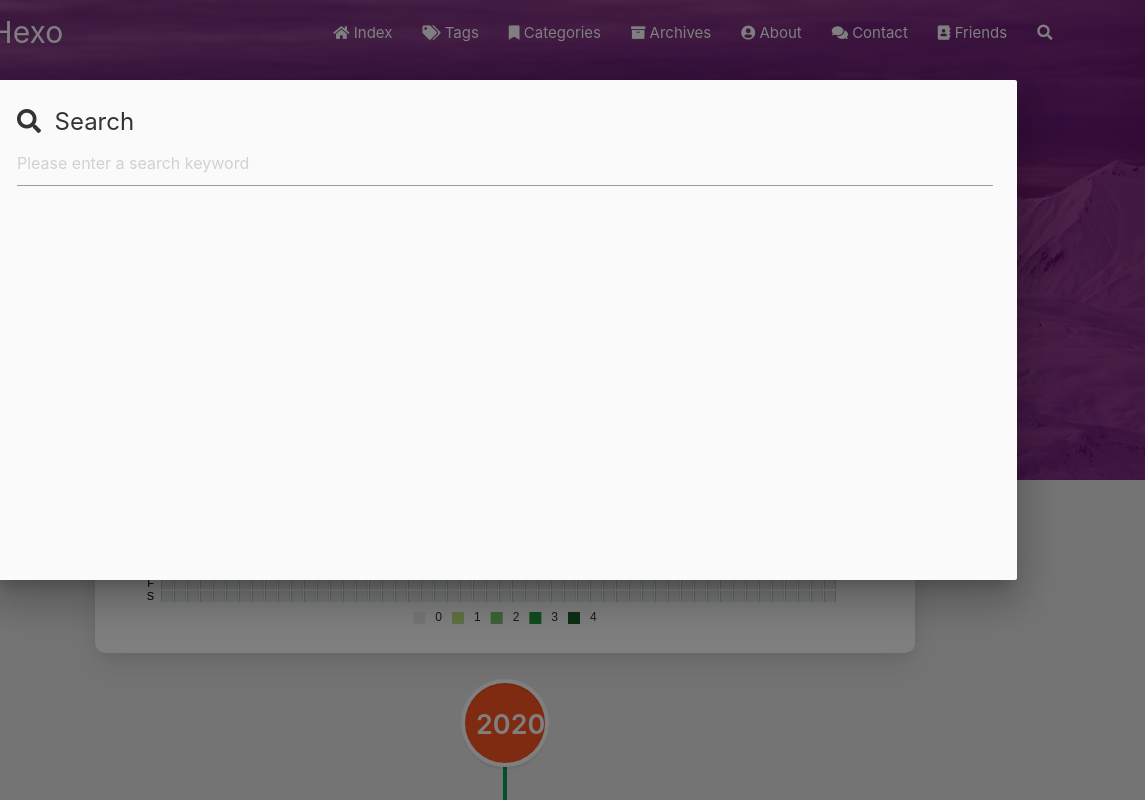
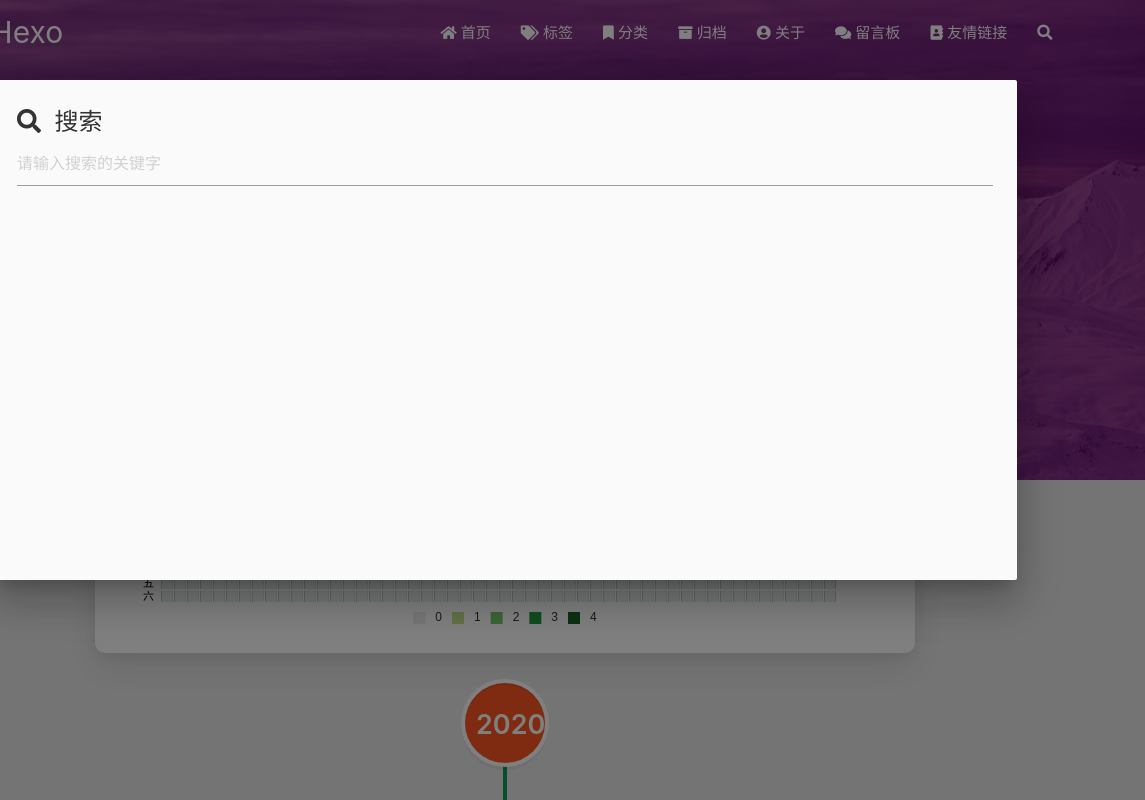
Before and after one commit to xiong0610/xiong0610.github.io, a plain HTML site: page archives/index.html in a window 1280 px wide. Both pictures are taken after a click on the link 1179 px from the left and 32 px from the top of the page. Shown: the top 800 px of the page, 135-1280 px from the left. Drawn offline with nearby package versions, Linux system fonts and the light colour scheme; some packages are replaced by stand-ins of ours; no server answers; a script that the page names is missing.

Commit message:
Site updated: 2020-08-06 12:35:34

```diff
--- a/archives/index.html
+++ b/archives/index.html
@@ -1,10 +1,10 @@
 <!DOCTYPE HTML>
-<html lang="en">
+<html lang="zh-CN">
 
 
 <head>
     <meta charset="utf-8">
-    <meta name="keywords" content="Archives, Hexo">
+    <meta name="keywords" content="归档, Hexo">
     <meta name="description" content="">
     <meta http-equiv="X-UA-Compatible" content="IE=edge">
     <meta name="viewport" content="width=device-width, initial-scale=1.0, user-scalable=no">
@@ -16,7 +16,7 @@
     <!-- Global site tag (gtag.js) - Google Analytics -->
 
 
-    <title>Archives | Hexo</title>
+    <title>归档 | Hexo</title>
     <link rel="icon" type="image/png" href="/favicon.png">
 
     <link rel="stylesheet" type="text/css" href="/libs/awesome/css/all.css">
@@ -55,7 +55,7 @@
 
       <i class="fas fa-home" style="zoom: 0.6;"></i>
 
-      <span>Index</span>
+      <span>首页</span>
     </a>
 
   </li>
@@ -66,7 +66,7 @@
 
       <i class="fas fa-tags" style="zoom: 0.6;"></i>
 
-      <span>Tags</span>
+      <span>标签</span>
     </a>
 
   </li>
@@ -77,7 +77,7 @@
 
       <i class="fas fa-bookmark" style="zoom: 0.6;"></i>
 
-      <span>Categories</span>
+      <span>分类</span>
     </a>
 
   </li>
@@ -88,7 +88,7 @@
 
       <i class="fas fa-archive" style="zoom: 0.6;"></i>
 
-      <span>Archives</span>
+      <span>归档</span>
     </a>
 
   </li>
@@ -99,7 +99,7 @@
 
       <i class="fas fa-user-circle" style="zoom: 0.6;"></i>
 
-      <span>About</span>
+      <span>关于</span>
     </a>
 
   </li>
@@ -110,7 +110,7 @@
 
       <i class="fas fa-comments" style="zoom: 0.6;"></i>
 
-      <span>Contact</span>
+      <span>留言板</span>
     </a>
 
   </li>
@@ -121,14 +121,14 @@
 
       <i class="fas fa-address-book" style="zoom: 0.6;"></i>
 
-      <span>Friends</span>
+      <span>友情链接</span>
     </a>
 
   </li>
 
   <li>
     <a href="#searchModal" class="modal-trigger waves-effect waves-light">
-      <i id="searchIcon" class="fas fa-search" title="Search" style="zoom: 0.85;"></i>
+      <i id="searchIcon" class="fas fa-search" title="搜索" style="zoom: 0.85;"></i>
     </a>
   </li>
 </ul>
@@ -158,7 +158,7 @@
 
 			    <i class="fa-fw fas fa-home"></i>
 
-			Index
+			首页
 		</a>
 
         </li>
@@ -169,7 +169,7 @@
 
 			    <i class="fa-fw fas fa-tags"></i>
 
-			Tags
+			标签
 		</a>
 
         </li>
@@ -180,7 +180,7 @@
 
 			    <i class="fa-fw fas fa-bookmark"></i>
 
-			Categories
+			分类
 		</a>
 
         </li>
@@ -191,7 +191,7 @@
 
 			    <i class="fa-fw fas fa-archive"></i>
 
-			Archives
+			归档
 		</a>
 
         </li>
@@ -202,7 +202,7 @@
 
 			    <i class="fa-fw fas fa-user-circle"></i>
 
-			About
+			关于
 		</a>
 
         </li>
@@ -213,7 +213,7 @@
 
 			    <i class="fa-fw fas fa-comments"></i>
 
-			Contact
+			留言板
 		</a>
 
         </li>
@@ -224,7 +224,7 @@
 
 			    <i class="fa-fw fas fa-address-book"></i>
 
-			Friends
+			友情链接
 		</a>
 
         </li>
@@ -364,7 +364,7 @@
     let option = {
         title: {
             top: 0,
-            text: 'Post Calendar',
+            text: '文章日历',
             left: 'center',
             textStyle: {
                 color: '#3C4858'
@@ -411,12 +411,12 @@
                 show: false
             },
             monthLabel: {
-                nameMap: 'en',
+                nameMap: 'cn',
                 fontSize: 11
             },
             dayLabel: {
                 formatter: '{start}  1st',
-                nameMap: 'en',
+                nameMap: 'cn',
                 fontSize: 11
             }
         }],
@@ -632,8 +632,8 @@
 <div id="searchModal" class="modal">
     <div class="modal-content">
         <div class="search-header">
-            <span class="title"><i class="fas fa-search"></i>&nbsp;&nbsp;Search</span>
-            <input type="search" id="searchInput" name="s" placeholder="Please enter a search keyword"
+            <span class="title"><i class="fas fa-search"></i>&nbsp;&nbsp;搜索</span>
+            <input type="search" id="searchInput" name="s" placeholder="请输入搜索的关键字"
                    class="search-input">
         </div>
         <div id="searchResult"></div>
```
Also changed, not shown: 2020/08/06/hello-world/index.html (+30 -30 lines), archives/2020/08/index.html (+23 -23 lines), archives/2020/index.html (+23 -23 lines), index.html (+19 -19 lines).
